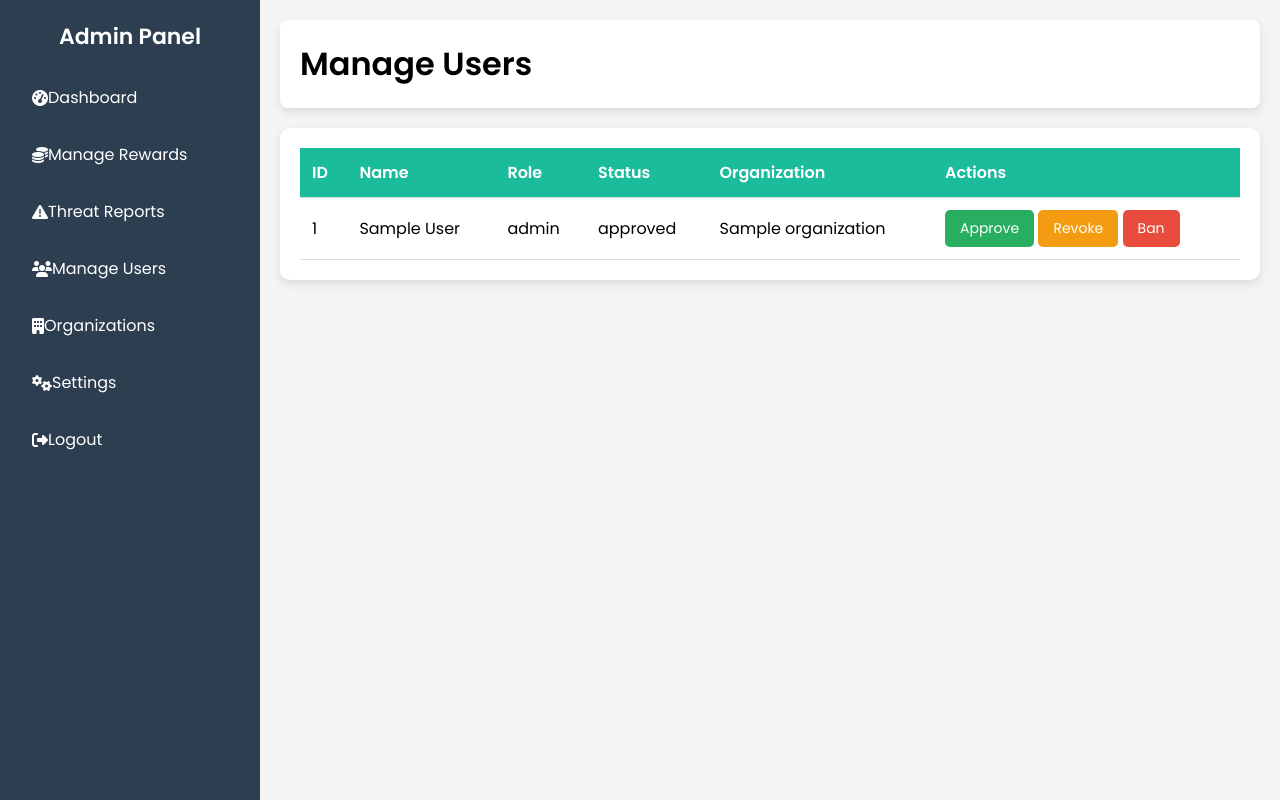
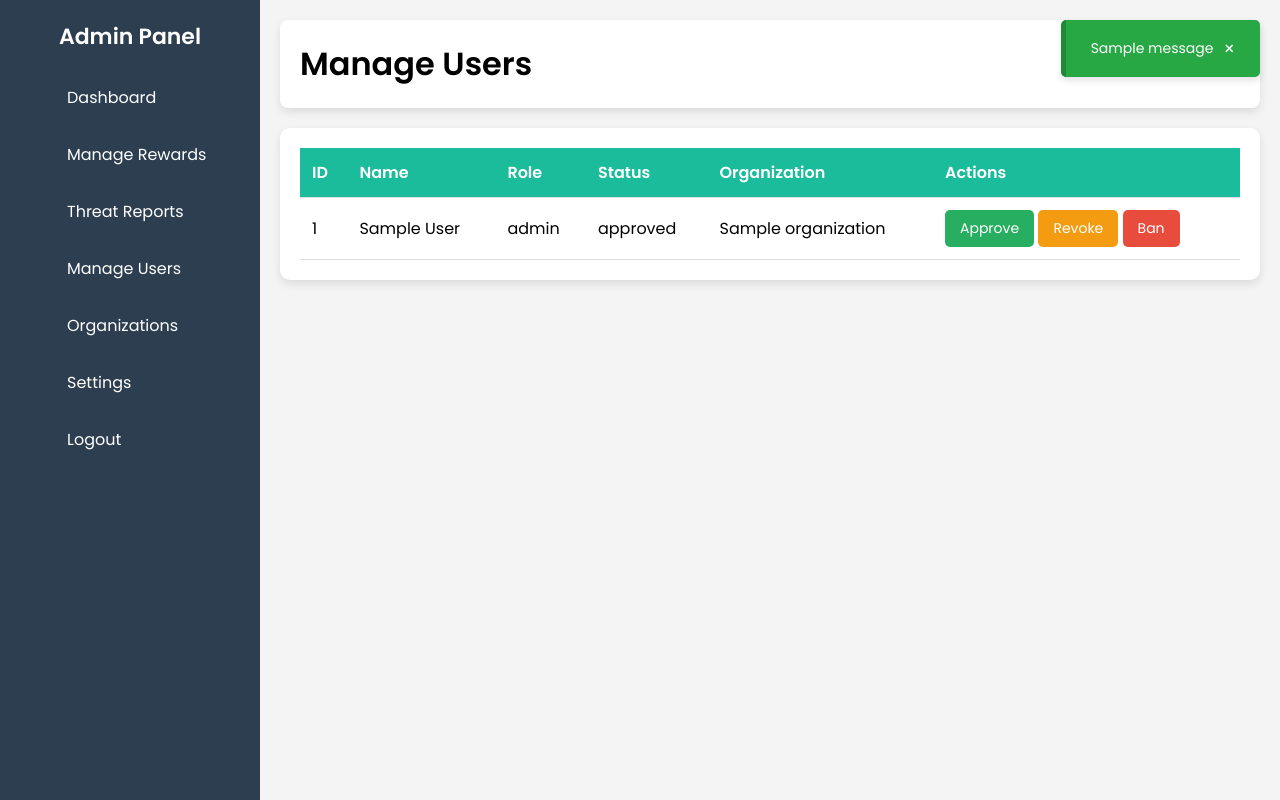
Before and after one commit to iam-yshnav/Sentinel-ilahia, a Flask app: page /admin/users in a window 1280 px wide. Run offline with Flask 3, Linux system fonts and the light colour scheme; tables that the repository leaves empty hold one stand-in row (values such as "Sample post"); one stand-in notice (Sample message) is shown; some libraries are stand-ins or nearby versions.

Commit message:
new base.html for handling flash messages and sidebar

```diff
--- a/app/templates/admin_user.html
+++ b/app/templates/admin_user.html
@@ -1,62 +1,9 @@
-<!DOCTYPE html>
-<html lang="en">
-<head>
-    <meta charset="UTF-8" />
-    <meta name="viewport" content="width=device-width, initial-scale=1.0" />
-    <title>Admin - Manage Users</title>
-    <link href="https://fonts.googleapis.com/css2?family=Poppins:wght@400;600&display=swap" rel="stylesheet" />
-    <script src="https://kit.fontawesome.com/a076d05399.js" crossorigin="anonymous"></script>
+{% extends "base.html" %}
+
+{% block title %}Admin - Manage Users{% endblock %}
+
+{% block content %}
     <style>
-        * {
-            margin: 0;
-            padding: 0;
-            box-sizing: border-box;
-            font-family: "Poppins", sans-serif;
-        }
-
-        body {
-            display: flex;
-            background-color: #f4f4f4;
-        }
-
-        .sidebar {
-            width: 260px;
-            background-color: #2c3e50;
-            color: white;
-            position: fixed;
-            height: 100vh;
-            padding: 20px;
-        }
-
-        .sidebar h2 {
-            text-align: center;
-            font-size: 22px;
-            margin-bottom: 20px;
-        }
-
-        .sidebar a {
-            display: flex;
-            align-items: center;
-            padding: 12px;
-            color: white;
-            text-decoration: none;
-            font-size: 16px;
-            margin: 8px 0;
-            border-radius: 8px;
-            transition: 0.3s;
-        }
-
-        .sidebar a:hover {
-            background: #1abc9c;
-            transform: translateX(5px);
-        }
-
-        .main-content {
-            margin-left: 260px;
-            padding: 20px;
-            width: calc(100% - 260px);
-        }
-
         .header {
             background-color: white;
             padding: 20px;
--- /dev/null
+++ b/app/templates/base.html
@@ -0,0 +1,168 @@
+<!DOCTYPE html>
+<html lang="en">
+<head>
+    <meta charset="UTF-8">
+    <meta name="viewport" content="width=device-width, initial-scale=1.0">
+    <title>{% block title %}Admin Dashboard{% endblock %}</title>
+
+    <!-- External Styles -->
+    <link href="https://fonts.googleapis.com/css2?family=Poppins:wght@400;600&display=swap" rel="stylesheet">
+
+    <!-- Font Awesome -->
+
+    <style>
+        * {
+            margin: 0;
+            padding: 0;
+            box-sizing: border-box;
+            font-family: "Poppins", sans-serif;
+        }
+
+        body {
+            background-color: #f4f4f4;
+        }
+
+        .sidebar {
+            width: 260px;
+            background-color: #2c3e50;
+            color: white;
+            position: fixed;
+            height: 100vh;
+            padding: 20px;
+        }
+
+        .sidebar h2 {
+            text-align: center;
+            font-size: 22px;
+            margin-bottom: 20px;
+        }
+
+        .sidebar a {
+            display: flex;
+            align-items: center;
+            padding: 12px;
+            color: white;
+            text-decoration: none;
+            font-size: 16px;
+            margin: 8px 0;
+            border-radius: 8px;
+            transition: 0.3s;
+        }
+
+        .sidebar a i {
+            width: 25px;
+            text-align: center;
+            margin-right: 10px;
+        }
+
+        .sidebar a:hover {
+            background: #1abc9c;
+            transform: translateX(5px);
+        }
+
+        .main-content {
+            margin-left: 260px;
+            padding: 20px;
+            width: calc(100% - 260px);
+        }
+
+        /* Flash Messages */
+        .flash-messages {
+            position: fixed;
+            top: 20px;
+            right: 20px;
+            z-index: 1000;
+        }
+
+        .flash {
+            padding: 15px 25px;
+            margin-bottom: 10px;
+            border-radius: 5px;
+            color: white;
+            font-size: 14px;
+            font-weight: 500;
+            box-shadow: 0 4px 6px rgba(0, 0, 0, 0.1);
+            display: flex;
+            justify-content: space-between;
+            align-items: center;
+        }
+
+        .flash-success { background-color: #28a745; border-left: 5px solid #218838; }
+        .flash-danger { background-color: #dc3545; border-left: 5px solid #c82333; }
+        .flash-warning { background-color: #ffc107; border-left: 5px solid #e0a800; color: #000; }
+        .flash-info { background-color: #17a2b8; border-left: 5px solid #138496; }
+        .close-btn {
+            background: none;
+            border: none;
+            color: white;
+            font-size: 18px;
+            cursor: pointer;
+            margin-left: 10px;
+        }
+
+        @media (max-width: 768px) {
+            .sidebar {
+                width: 70px;
+            }
+
+            .sidebar h2, .sidebar a span {
+                display: none;
+            }
+
+            .sidebar a {
+                justify-content: center;
+            }
+
+            .main-content {
+                margin-left: 70px;
+                width: calc(100% - 70px);
+            }
+        }
+    </style>
+</head>
+<body>
+    <!-- Sidebar -->
+    <div class="sidebar">
+        <h2>Admin Panel</h2>
+        <a href="#"><i class="fas fa-tachometer-alt"></i> <span>Dashboard</span></a>
+        <a href="#"><i class="fas fa-coins"></i> <span>Manage Rewards</span></a>
+        <a href="#"><i class="fas fa-exclamation-triangle"></i> <span>Threat Reports</span></a>
+        <a href="/admin/users"><i class="fas fa-users"></i> <span>Manage Users</span></a>
+        <a href="/admin/orgs/add"><i class="fas fa-building"></i> <span>Organizations</span></a>
+        <a href="#"><i class="fas fa-cogs"></i> <span>Settings</span></a>
+        <a href="#"><i class="fas fa-sign-out-alt"></i> <span>Logout</span></a>
+    </div>
+
+    <!-- Main Content -->
+    <div class="main-content">
+        <!-- Flash Messages -->
+        {% with messages = get_flashed_messages(with_categories=true) %}
+            {% if messages %}
+                <div class="flash-messages">
+                    {% for category, message in messages %}
+                        <div class="flash flash-{{ category }}">
+                            <span>{{ message }}</span>
+                            <button class="close-btn">&times;</button>
+                        </div>
+                    {% endfor %}
+                </div>
+            {% endif %}
+        {% endwith %}
+
+        <!-- Dynamic Content -->
+        {% block content %}{% endblock %}
+    </div>
+
+    <!-- JavaScript -->
+    <script>
+        // Flash message dismiss
+        const flashMessages = document.querySelectorAll(".flash");
+        flashMessages.forEach((flash) => {
+            const closeBtn = flash.querySelector(".close-btn");
+            closeBtn.addEventListener("click", function () {
+                flash.style.display = "none";
+            });
+        });
+    </script>
+</body>
+</html>
--- a/app/templates/landing.html
+++ b/app/templates/landing.html
@@ -20,8 +20,7 @@
 <body class="landing">
     <div class="landing-navbar">
         <div class="landing-logo">
-            <img src="logo-placeholder.png" alt="Sentinel Logo" />
-            <h1>Sentinel</h1>
+ <img src="{{ url_for('static', filename='uploads/sentinel-black.png') }}" alt="Sentinel Logo">            <h1>Sentinel</h1>
         </div>
         <div class="landing-nav-links">
             <a href="leaderboard.html">Leaderboard</a>
```
Also changed, not shown: other parts of app/templates/admin_user.html (+2 -41 lines), app/static/uploads/sentinel-black.png (added). Lines whose indentation alone changed are shown as unchanged.
